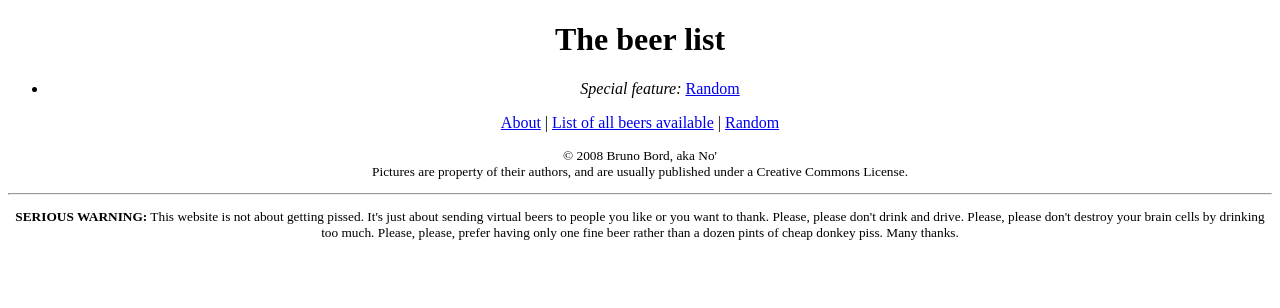
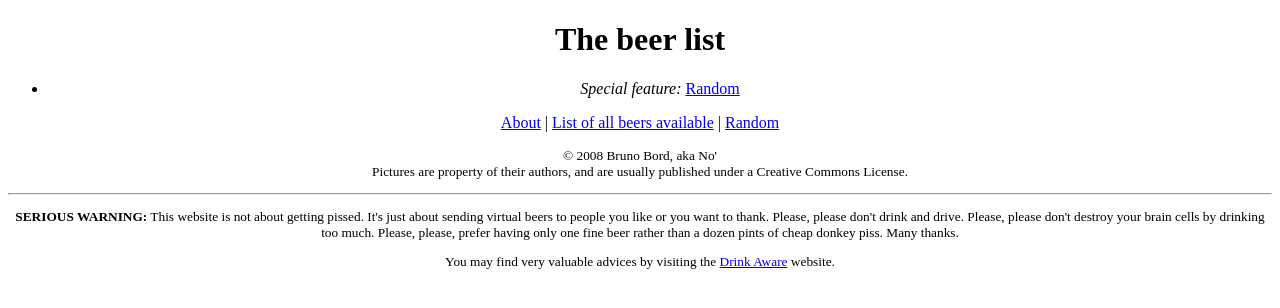
Before and after one commit to brunobord/beeroverip, a Django app: template templates/beers/beer_list.html in a window 1280 px wide. Shown: the top 308 px of the page. Run offline with Django 3.2, Linux system fonts and the light colour scheme; the template is opened without the code that fills it, so the values that code supplies are empty.

Commit message:
Fix on bug #271845, link to alcohol prevention websites

```diff
--- a/templates/default.html
+++ b/templates/default.html
@@ -29,6 +29,7 @@
 <p class="copyright">&copy; {% now "Y" %} Bruno Bord, aka No'<br />{% trans "Pictures are property of their authors, and are usually published under a Creative Commons License." %}</p>
 <hr />
 <p class="copyright">{% blocktrans %}<strong>SERIOUS WARNING:</strong> This website is not about getting pissed. It's just about sending virtual beers to people you like or you want to thank. Please, please don't drink and drive. Please, please don't destroy your brain cells by drinking too much. Please, please, prefer having only one fine beer rather than a dozen pints of cheap donkey piss. Many thanks.{% endblocktrans %}</p>
+<p class="copyright">{% blocktrans %}You may find very valuable advices by visiting the <a href="http://www.drinkaware.co.uk/">Drink Aware</a> website.{% endblocktrans %}</p>
 </div>
 
 {% if ANALYTICS_ID %}
```
Also changed, not shown: locale/fr/LC_MESSAGES/django.po, 1 other file.
